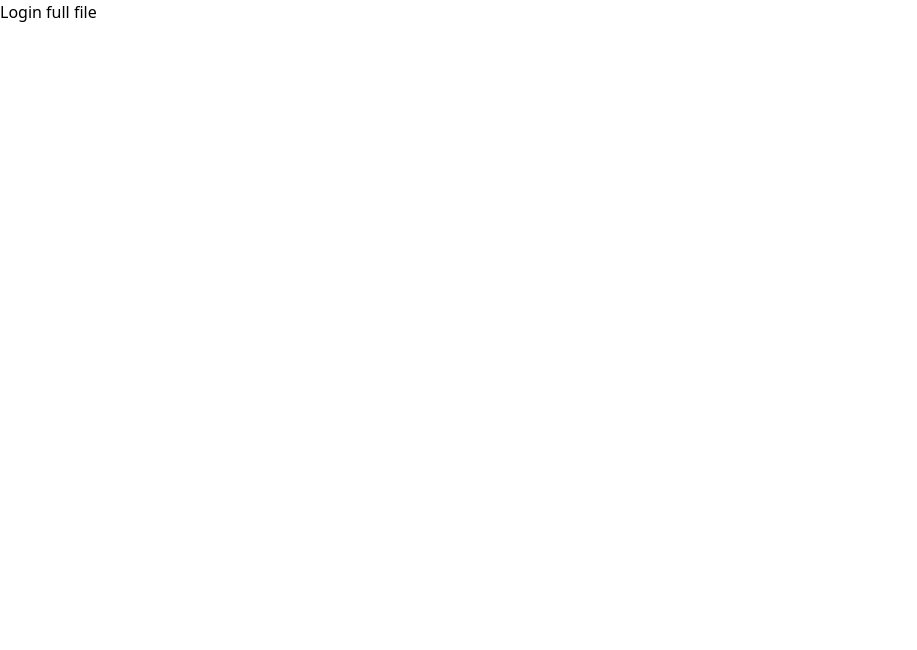
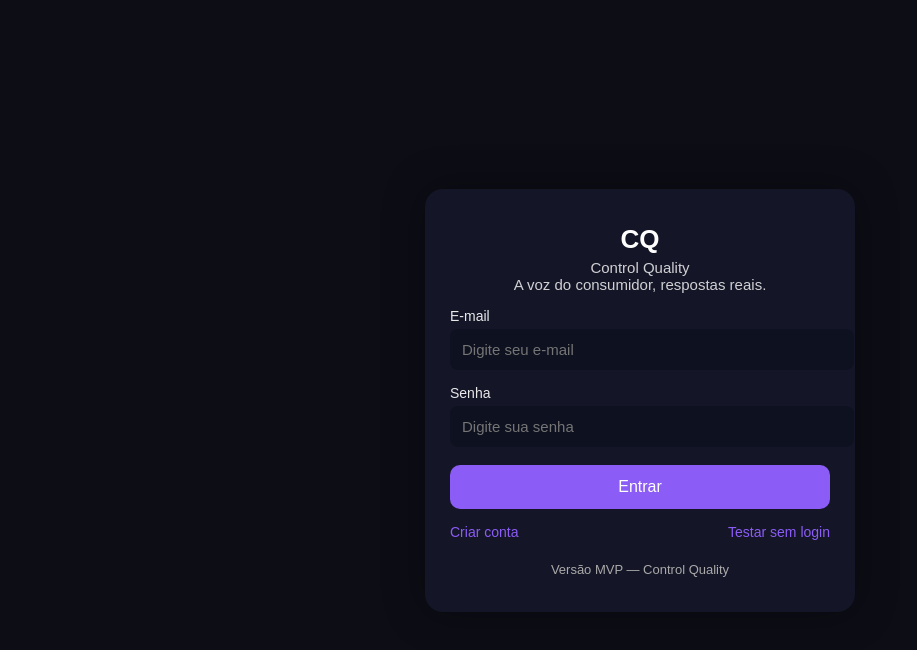
Before and after one commit to michaeldxt1992-ux/controlquality, a plain HTML site: page index.html in a window 1280 px wide. Shown: the whole page, without its empty margins (0-917 px from the left). Drawn offline with nearby package versions, Linux system fonts and the light colour scheme.

Commit message:
Update index.html

```diff
--- a/index.html
+++ b/index.html
@@ -1,12 +1,125 @@
-<!doctype html>
+<!DOCTYPE html>
 <html lang="pt-BR">
 <head>
-  <meta charset="utf-8" />
-  <meta name="viewport" content="width=device-width,initial-scale=1" />
-  <title>Control Quality — Login</title>
-  <script src="https://cdn.tailwindcss.com"></script>
+    <meta charset="UTF-8">
+    <meta name="viewport" content="width=device-width, initial-scale=1.0">
+    <title>Control Quality - Login</title>
+
+    <!-- CSS embutido -->
+    <style>
+        body {
+            margin: 0;
+            padding: 0;
+            background: #0d0d16;
+            font-family: Arial, sans-serif;
+            display: flex;
+            justify-content: center;
+            align-items: center;
+            height: 100vh;
+            color: #fff;
+        }
+
+        .container {
+            width: 90%;
+            max-width: 380px;
+            background: #141627;
+            padding: 35px 25px;
+            border-radius: 18px;
+            box-shadow: 0px 0px 40px rgba(0,0,0,0.4);
+            text-align: center;
+        }
+
+        h1 {
+            margin: 0;
+            font-size: 26px;
+            font-weight: bold;
+        }
+
+        .subtitle {
+            font-size: 15px;
+            margin-top: 4px;
+            opacity: 0.8;
+        }
+
+        label {
+            display: block;
+            margin: 15px 0 5px;
+            text-align: left;
+            font-size: 14px;
+            opacity: .9;
+        }
+
+        input {
+            width: 100%;
+            padding: 12px;
+            border-radius: 8px;
+            border: none;
+            background: #0e1120;
+            color: #fff;
+            font-size: 15px;
+        }
+
+        button {
+            width: 100%;
+            background: #8b5cf6;
+            border: none;
+            padding: 13px;
+            margin-top: 18px;
+            border-radius: 10px;
+            font-size: 16px;
+            color: white;
+            cursor: pointer;
+        }
+        button:hover {
+            background: #7c4cf0;
+        }
+
+        .links {
+            margin-top: 15px;
+            display: flex;
+            justify-content: space-between;
+            font-size: 14px;
+        }
+
+        .links a {
+            color: #8b5cf6;
+            text-decoration: none;
+        }
+
+        footer {
+            text-align: center;
+            font-size: 13px;
+            color: #aaa;
+            margin-top: 22px;
+        }
+    </style>
 </head>
+
 <body>
-Login full file
+
+    <div class="container">
+        <h1>CQ</h1>
+        <div class="subtitle">Control Quality<br>A voz do consumidor, respostas reais.</div>
+
+        <label for="email">E-mail</label>
+        <input type="email" id="email" placeholder="Digite seu e-mail">
+
+        <label for="senha">Senha</label>
+        <input type="password" id="senha" placeholder="Digite sua senha">
+
+        <button onclick="login()">Entrar</button>
+
+        <div class="links">
+            <a href="signup.html">Criar conta</a>
+            <a href="home.html">Testar sem login</a>
+        </div>
+
+        <footer>Versão MVP — Control Quality</footer>
+    </div>
+
+    <!-- Firebase + Login -->
+    <script src="app.firebase.js"></script>
+    <script src="app.js"></script>
+
 </body>
 </html>
```
